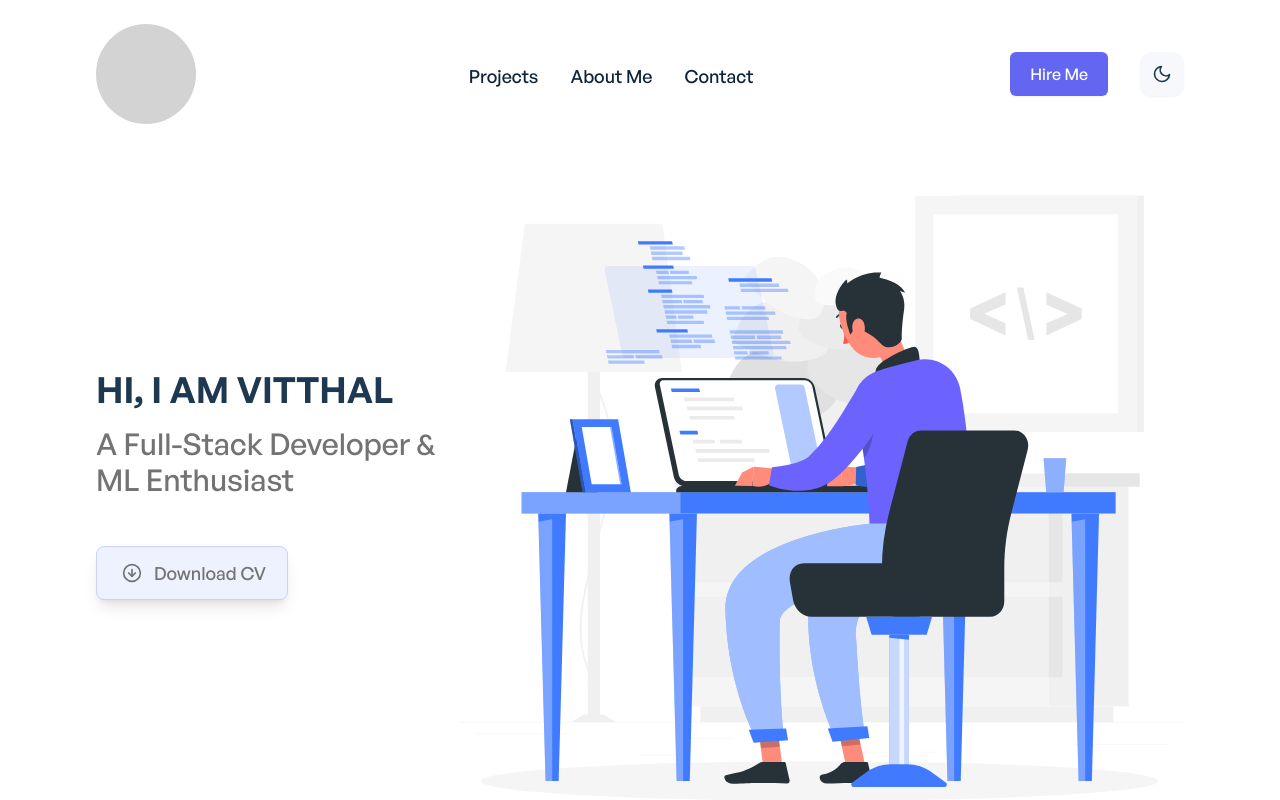
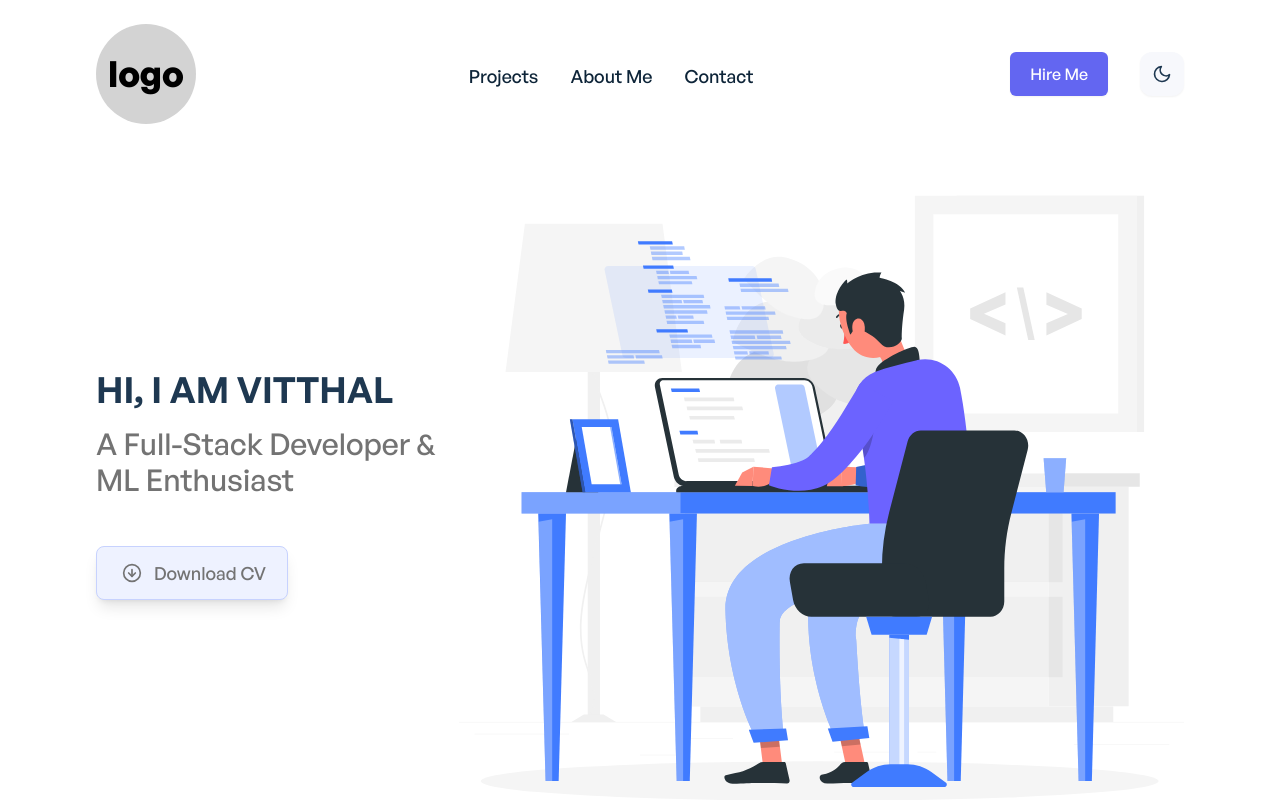
Before and after one commit to vitthalk15/Portfolio_Website, a Next.js app: page / in a window 1280 px wide. Shown: the top 800 px of the page. Built offline with nearby package versions, Linux system fonts and the light colour scheme.

Commit message:
Update AppHeader.jsx

```diff
--- a/components/shared/AppHeader.jsx
+++ b/components/shared/AppHeader.jsx
@@ -40,7 +40,7 @@ function AppHeader() {
                 {/* Header menu links and small screen hamburger menu */}
                 <div className="flex justify-between items-center px-4 sm:px-0">
                     <div className='font-bold text-4xl text-center pb-4 sm:pb-0 text-blackish circle cursor-pointer'>
-                        <Link href="/"><img href="../../public/images/logo.png"/></Link>
+                        <Link href="/">logo</Link>
                     </div>
 
                     {/* Theme switcher small screen */}
```
